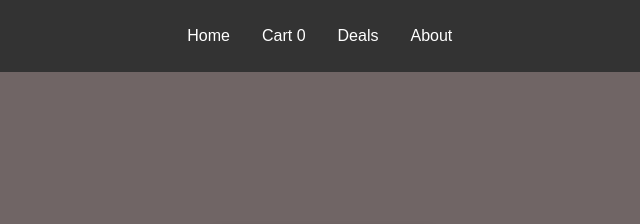
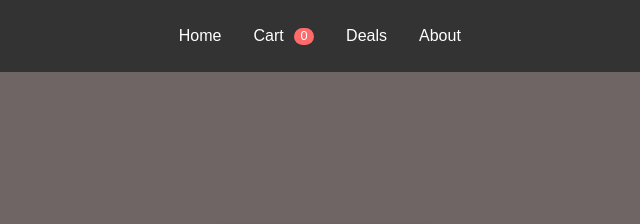
Before and after one commit to Ryan-Mumpower/OnlineFoodRepo, a plain HTML site: page cart.html in a window 1280 px wide. Shown: the top 224 px of the page, 317-957 px from the left. Drawn offline with Linux system fonts and the light colour scheme.

Commit message:
fixed issue with visual of cart badge

```diff
--- a/cart.html
+++ b/cart.html
@@ -148,6 +148,20 @@
         .cart-row button {
             margin-left: 8px;
         }
+
+        .cart-badge {
+            display: inline-block;
+            min-width: 20px;
+            padding: 2px 6px;
+            font-size: 0.8rem;
+            line-height: 1;
+            text-align: center;
+            border-radius: 999px;
+            background: #ff6b6b;
+            color: white;
+            margin-left: 6px;
+            vertical-align: middle;
+        }
     </style>
 </head>
 <body>
```
